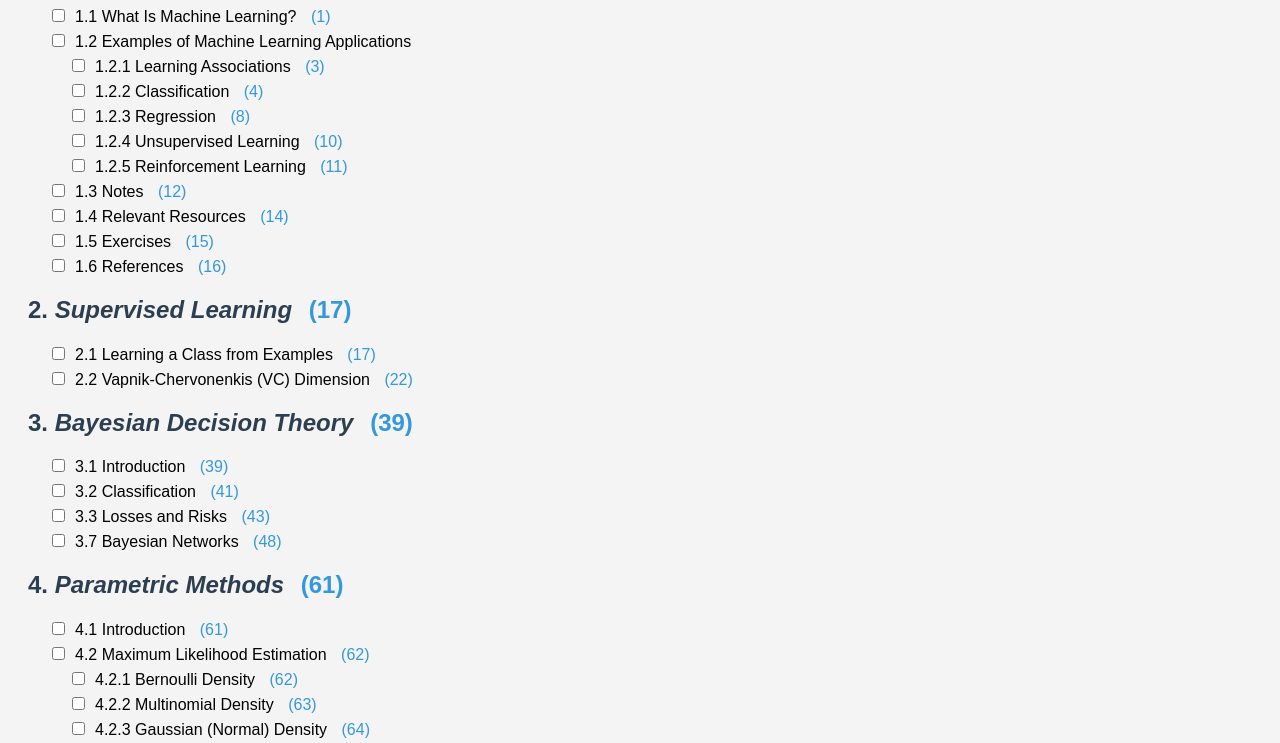
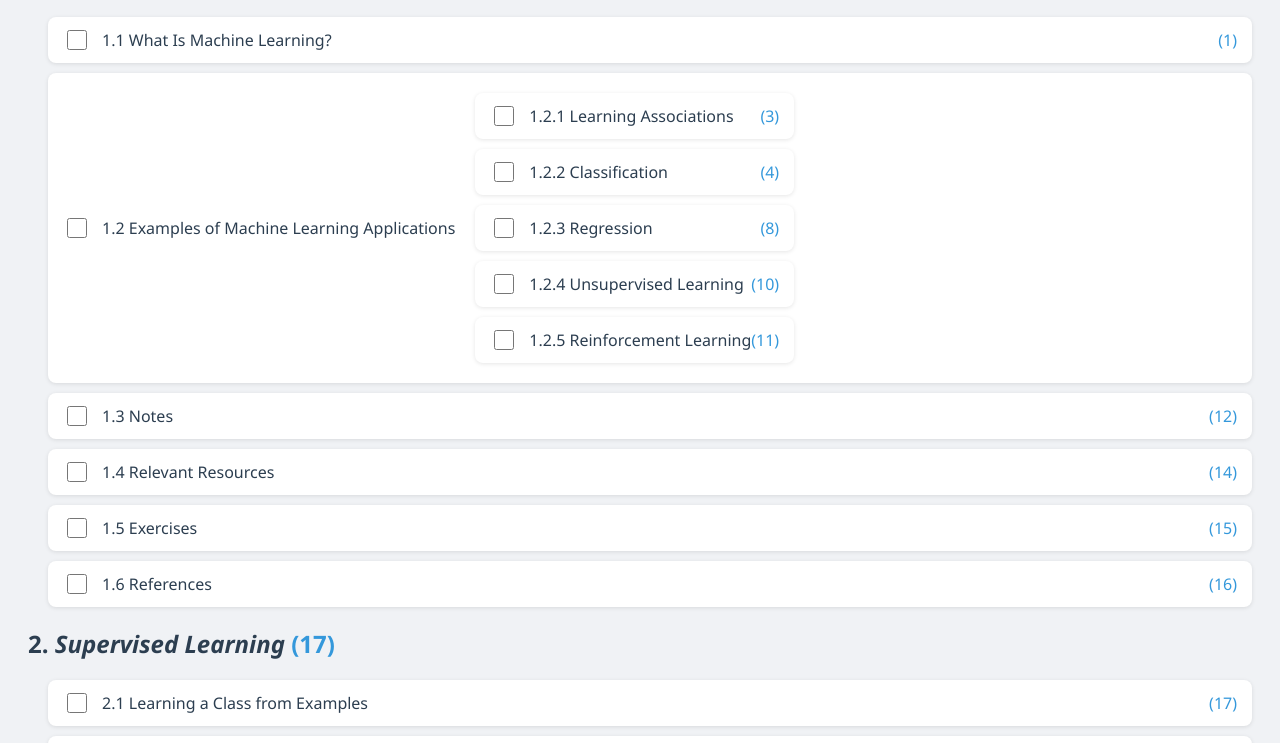
Before and after one commit to College-Notes/machine-learning, a plain HTML site: page index.html in a window 1280 px wide. Shown: the part 150-893 px from the top of the page. Drawn offline with Linux system fonts and the light colour scheme.

Commit message:
Update index.html

```diff
--- a/index.html
+++ b/index.html
@@ -6,9 +6,10 @@
   <title>Machine Learning Table of Contents</title>
   <style>
     body {
-      font-family: Arial, sans-serif;
+      font-family: 'Segoe UI', Tahoma, Geneva, Verdana, sans-serif;
       padding: 20px;
-      background-color: #f4f4f4;
+      background-color: #f0f2f5;
+      color: #2c3e50;
     }
     h1, h2, h3 {
       color: #2c3e50;
@@ -18,14 +19,23 @@
       padding-left: 20px;
     }
     li {
-      margin: 5px 0;
+      margin: 10px 0;
+      background-color: #ffffff;
+      border-radius: 8px;
+      padding: 10px 15px;
+      box-shadow: 0 1px 4px rgba(0, 0, 0, 0.1);
+      display: flex;
+      align-items: center;
     }
     .page-number {
       color: #3498db;
-      margin-left: 10px;
+      margin-left: auto;
     }
     input[type="checkbox"] {
-      margin-right: 10px;
+      width: 20px;
+      height: 20px;
+      accent-color: #3498db;
+      margin-right: 15px;
     }
   </style>
 </head>
```
